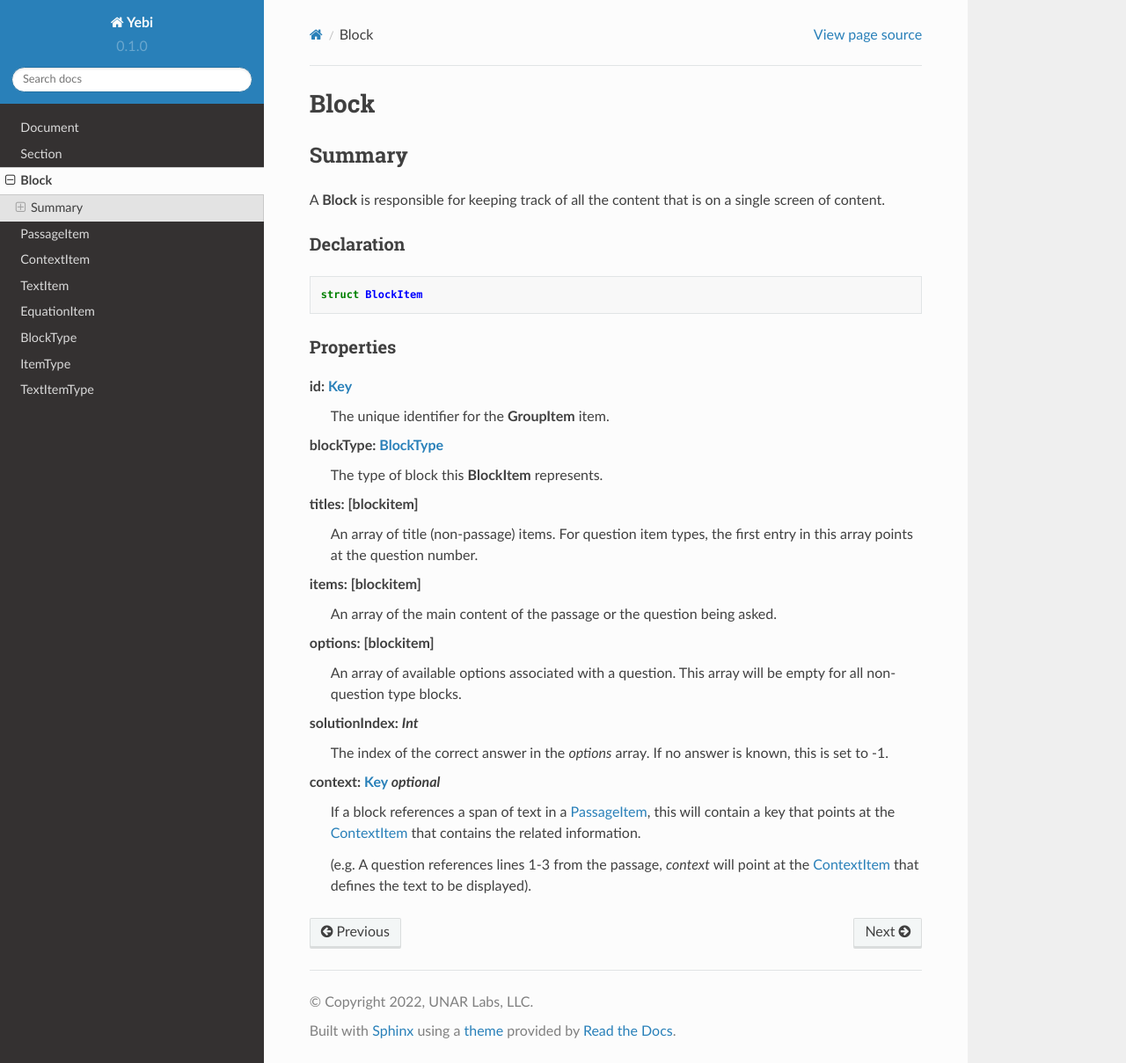
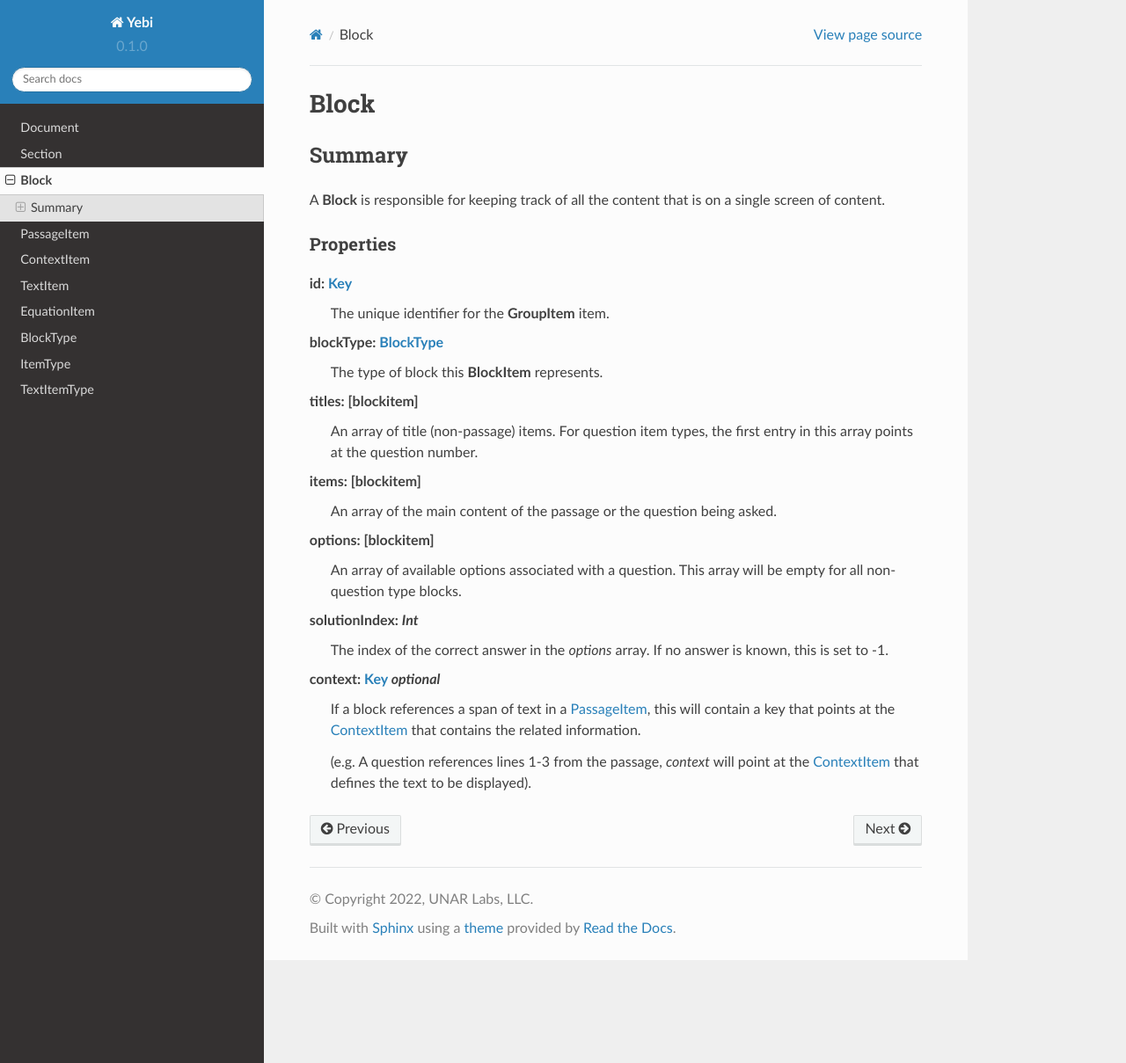
Before and after one commit to UNARDanielPratt/Yebi-Docs, a Sphinx documentation site: the page built from docs/source/block.rst, in a window 1280 px wide and 1209 px high. Shown: the whole window at 88% size. Built offline with Sphinx 7.4.7 and the Read the Docs theme 2.0.0, drawn with Linux system fonts in a browser that asks for light colours; pages that are not in the unit, such as notebooks, are missing from menus.

Commit message:
chore: remove declaration tag

```diff
--- a/docs/source/block.rst
+++ b/docs/source/block.rst
@@ -7,13 +7,6 @@ Summary
 
 A **Block** is responsible for keeping track of
 all the content that is on a single screen of content.
-
-Declaration
------------
-
-.. code-block:: swift
-
-   struct BlockItem
 
 Properties
 ----------------
--- a/yebi.py
+++ b/yebi.py
@@ -2,7 +2,7 @@
 Yebi - An accessible SAT practice test.
 """
 
-__version__ = "0.0.6"
+__version__ = "0.0.7"
 
 
 class InvalidKindError(Exception):
```
